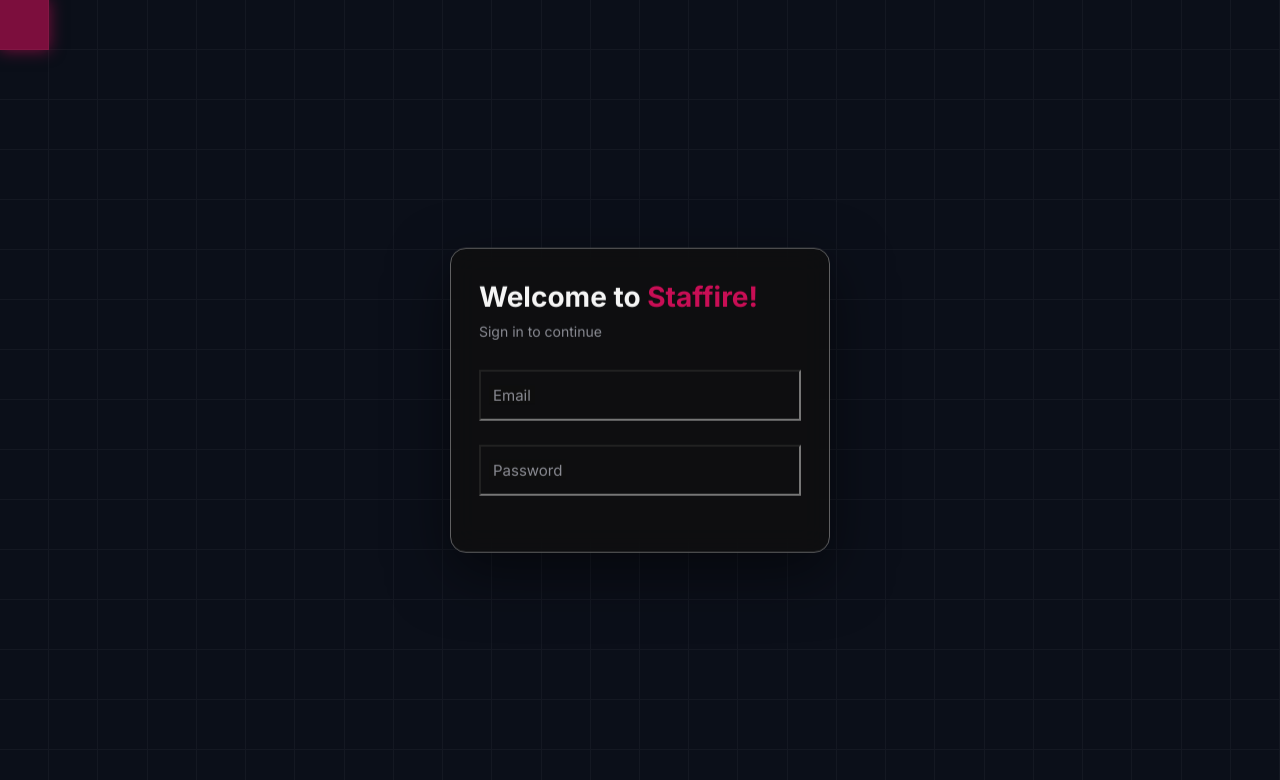
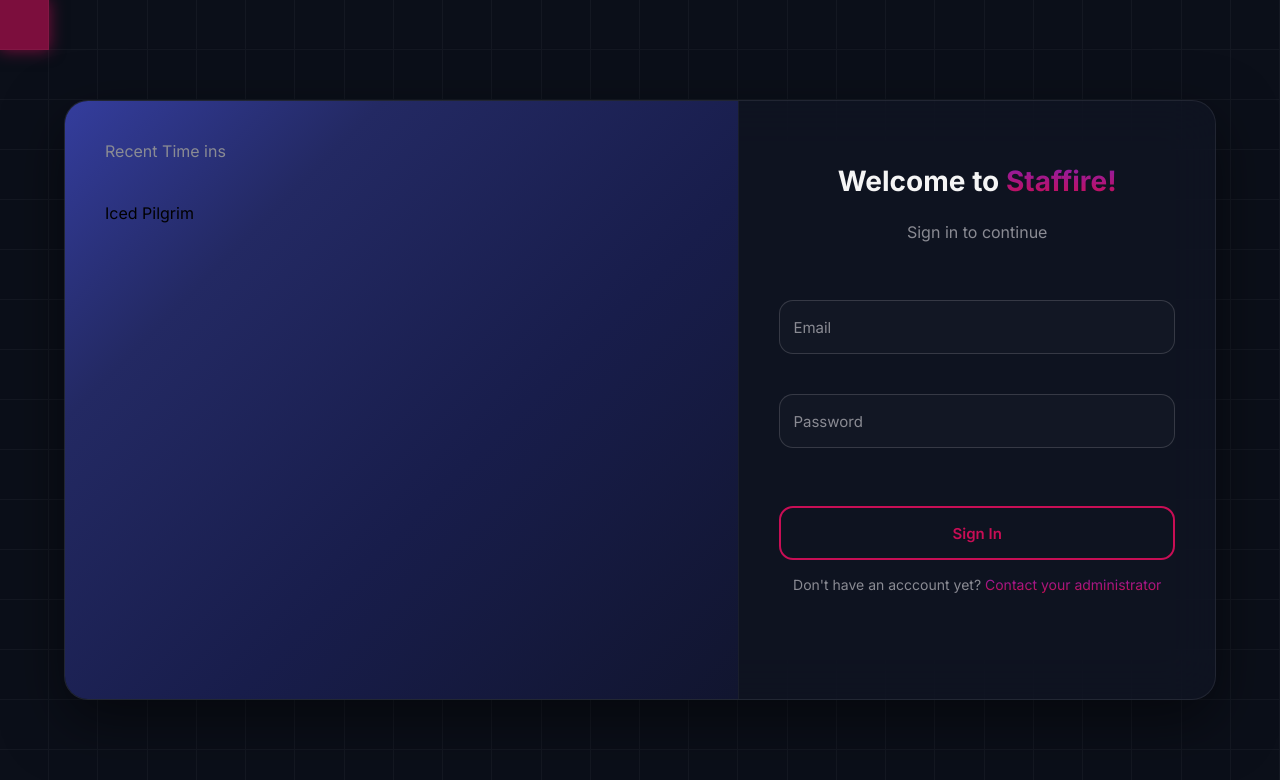
Before and after one commit to issedtplgrm/Staffire, a PHP site: page /auth/login.php in a window 1280 px wide. Shown: the top 780 px of the page. Run offline with PHP 8.4, Linux system fonts and the light colour scheme; some web fonts are replaced.

Commit message:
update on login apge

```diff
--- a/assets/css/login.css
+++ b/assets/css/login.css
@@ -3,7 +3,7 @@
   --bg-color: #0b0f19;
   --line-color: rgba(255, 255, 255, 0.04);
   --glow-color: rgba(200, 14, 85, 0.6);
-    --surface: rgba(15, 15, 15, 0.82);
+  --surface: rgba(18, 22, 38, 0.65);
 }
 
 body {
@@ -45,7 +45,7 @@
   z-index: 1;
 }
 
- .card {
+.login-wrapper {
   position: fixed;
   top: 50%;
   left: 50%;
@@ -53,24 +53,25 @@
 
   z-index: 2;
 
-    width: 100%;
-    max-width: 380px;
+  width: min(1200px, 90vw);
+  height: min(600px, 88vh);
+
+  display: flex;
+  overflow: hidden;
 
   background: var(--surface);
 
-    backdrop-filter: blur(15px);
-    -webkit-backdrop-filter: blur(15px);
+  backdrop-filter: blur(25px);
+  border: 1px solid rgba(255, 255, 255, 0.08);
 
-    box-shadow:
-        0 20px 60px rgba(0, 0, 0, 0.5);
+  box-shadow: 0 20px 60px rgba(0, 0, 0, 0.5);
 
-    border: 1px solid #606061;
-    border-radius: 16px;
+  border-radius: 24px;
 
-    padding: 32px 28px;
+  transition: 0.35s ease;
 }
 
- .card h1 {
+.login-wrapper h1 {
   margin-bottom: 8px;
 
   font-size: 28px;
@@ -80,30 +81,87 @@
   color: #f5f5f5;
 }
 
-.card h1 span {
+.login-wrapper h1 span {
   color: #c80e55;
 }
 
-.card h2 {
-    margin-bottom: 30px;
+.login-wrapper h2 {
+  margin-bottom: 42px;
 
-    font-size: 14px;
+  font-size: 16px;
   font-weight: 400;
 
   color: #8a8b93;
 }
 
+.left-panel {
+  flex: 3;
+  /* background: linear-gradient(144deg, rgba(55, 60, 165, 1) 4%, rgba(37, 40, 110, 1) 10%, rgba(21, 23, 63, 1) 21%); */
+  /* background:linear-gradient(
+    180deg,
+    rgba(41,47,96,.45),
+    rgba(18,20,45,.15)
+   ); */
+  background: linear-gradient(
+    135deg,
+    #343d9d 0%,
+    #232963 25%,
+    #181d4b 60%,
+    #11152f 100%
+  );
+}
+
+.right-panel {
+  flex: 2;
+  background: transparent;
+  display: flex;
+  align-items: center;
+  flex-direction: column;
+  justify-content: center;
+  gap: 16px;
+  border-left: 1px solid rgba(255, 255, 255, 0.05);
+}
+
+.right-panel form {
+  width: 100%;
+  max-width: 340px;
+}
+
+.left-panel,
+.right-panel {
+  padding: 40px;
+}
+
 .field-group {
   position: relative;
   margin-bottom: 24px;
+  width: 100%;
 }
 
 .field-group input {
   width: 100%;
+  height: 54px;
   padding: 14px 12px;
   font-size: 15px;
-    color: #1f2023;
-    background: transparent;
+  color: #f4f4f4;
+  background: rgba(255, 255, 255, 0.02);
+  border-radius: 14px;
+  border: 1px solid rgba(255, 255, 255, 0.15);
+  outline: none;
+
+  transition:
+    border-color 0.25s,
+    box-shadow 0.25s,
+    background 0.25s;
+}
+
+.field-group input:focus {
+  border-color: #c80e55;
+  box-shadow: 0 0 18px rgba(200, 14, 85, 0.25);
+}
+
+.field-group input::placeholder {
+  color: #7d8190;
 }
 
 .field-group label {
@@ -114,13 +172,66 @@
   padding: 0 4px;
   font-size: 15px;
   color: #8a8b93;
-    background: var(--surface);
   pointer-events: none;
-    transition: top 0.15s ease, transform 0.15s ease;
+  transition:
+    top 0.15s ease,
+    transform 0.15s ease;
 }
 
- .field-group input:focus+label,
- .field-group input:not(:placeholder-shown)+label {
+.field-group input:focus + label,
+.field-group input:not(:placeholder-shown) + label {
   top: 0;
   transform: translateY(-50%) scale(0.85);
 }
+
+.login-btn{
+    width:100%;
+    height:54px;
+    margin-top:18px;
+    display:flex;
+    align-items:center;
+    justify-content:center;
+
+    border:2px solid #c80e55;
+    border-radius:14px;
+    background:transparent;
+    color:#c80e55;
+
+    font-size:15px;
+    font-weight:600;
+    text-decoration:none;
+
+    cursor:pointer;
+
+    transition:
+        background .25s,
+        color .25s,
+        box-shadow .25s,
+        transform .25s;
+}
+
+.login-btn:hover{
+    background:linear-gradient(90deg,#c80e55,#8b1fa9);
+
+    color:#fff;
+
+    transform:translateY(-2px);
+
+    box-shadow:0 10px 30px rgba(200,14,85,.35);
+}
+
+.right-panel h3{
+   margin-bottom: 42px;
+
+  font-size: 14px;
+  font-weight: 400;
+
+  color: #8a8b93;
+
+}
+
+.right-panel span{
+   background:-webkit-linear-gradient(90deg,#c80e55,#8b1fa9);
+  -webkit-background-clip: text;
+  -webkit-text-fill-color: transparent;
+}
--- a/auth/login.php
+++ b/auth/login.php
@@ -15,8 +15,18 @@
 <body>
 
     <div class="grid" id="grid"></div>
-    <main class="card">
-        <form action="">
+    <main class="login-wrapper">
+        <section class="left-panel">
+            <div>
+                <div>
+                    <h2>Recent Time ins</h2>
+                </div>
+                <div>
+                    <p>Iced Pilgrim</p>
+                </div>
+            </div>
+        </section>
+        <form class="right-panel" action="" >
             <h1>Welcome to <span>Staffire!</span></h1>
             <h2>Sign in to continue</h2>
             <div class="field-group">
@@ -28,6 +38,9 @@
                 <input type="password" id="password" placeholder=" " required>
                 <label for="password">Password</label>
             </div>
+
+            <button class="login-btn">Sign In</button>
+            <h3>Don't have an acccount yet? <span>Contact your administrator</span></h3>
         </form>
     </main>
 
```
Lines whose indentation alone changed are shown as unchanged.
